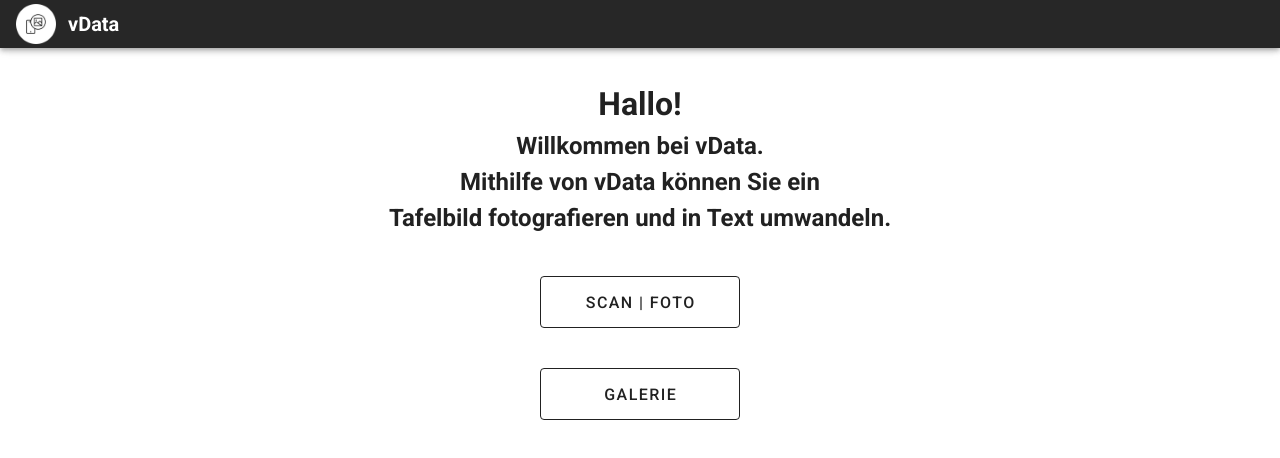
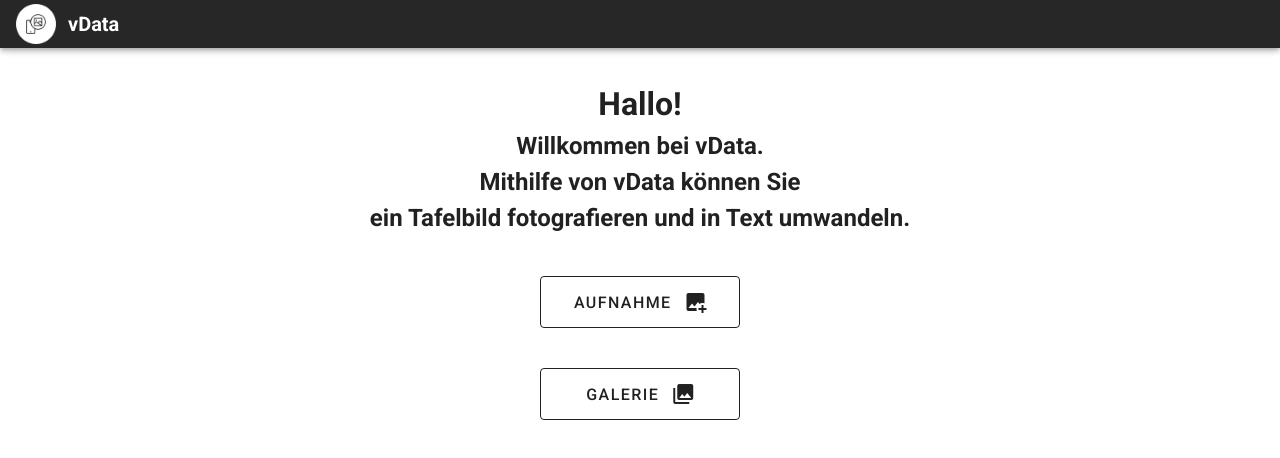
Before and after one commit to WojtasikFilip/Wojtasik-PWA-App, a Vue app: page / in a window 1280 px wide. Shown: the top 458 px of the page. Built offline with nearby package versions, Linux system fonts and the light colour scheme; no server answers.

Commit message:
Server + Testdaten

```diff
--- a/package.json
+++ b/package.json
@@ -4,7 +4,8 @@
   "private": true,
   "scripts": {
     "serve": "vue-cli-service serve",
-    "build": "vue-cli-service build",
+    "build": "vue-cli-service build --no-clean",
+    "start": "http-server ./dist",
     "lint": "vue-cli-service lint"
   },
   "dependencies": {
--- a/src/App.vue
+++ b/src/App.vue
@@ -7,17 +7,31 @@
       <v-spacer></v-spacer>
     </v-app-bar>
     <v-main>
-      <router-view />
+      <router-view :mitschriften="mitschriften" />
     </v-main>
   </v-app>
 </template>
 
 <script>
+import axios from 'axios';
 export default {
   name: 'App',
+  created() {
+    this.fetchMitschriften();
+  },
+  data: () => ({
+    mitschriften: [],
+    serverAddress: process.env.VUE_APP_SERVER,
+  }),
 
-  data: () => ({
-    //
-  }),
+  methods: {
+    async fetchMitschriften() {
+      let { data } = await axios({
+        url: this.serverAddress + '/mitschriften',
+        method: 'GET',
+      });
+      this.mitschriften = data;
+    },
+  },
 };
 </script>
--- a/src/router/index.js
+++ b/src/router/index.js
@@ -24,9 +24,9 @@ const routes = [
     component: () => import('../views/Galerie.vue'),
   },
   {
-    path: '/bildmittext',
+    path: '/bildmittext/:id',
     name: 'BildText',
-    // props: true,
+    props: true,
     component: () => import('../views/BildmitText.vue'),
   },
 ];
--- a/src/views/Aufnahme.vue
+++ b/src/views/Aufnahme.vue
@@ -1,6 +1,9 @@
 <template>
   <div class="text-center">
     <h1>Fotografieren Sie hier die Tafel ab</h1>
+
+
+
     <v-btn to="/">Home</v-btn>
   </div>
 </template>
--- a/src/views/Galerie.vue
+++ b/src/views/Galerie.vue
@@ -1,13 +1,31 @@
 <template>
   <div class="text-center">
     <h1>Hier finden Sie alle Tafelbilder</h1>
-    <v-btn to="/bildmittext">Mitschrift 1</v-btn>
     <v-btn to="/">Home</v-btn>
+    <v-container class="d-flex flex-wrap justify-center">
+      <div v-for="m of mitschriften" :key="m.id">
+        <img :src="m.img" alt="Bild der Mitschrift" width="400" />
+        <v-btn :to="`/bildmittext/${m.id}`">Dahin</v-btn>
+        <h4>Mitschrift vom {{ m.date }}</h4>
+      </div>
+    </v-container>
   </div>
 </template>
 
 <script>
-export default {};
+export default {
+  props: {
+    mitschriften: {
+      type: Array,
+    },
+    id: {
+      type: String,
+    },
+  },
+  created() {
+    console.log(this.mitschriften);
+  },
+};
 </script>
 
 <style lang="scss" scoped></style>
--- a/src/views/Home.vue
+++ b/src/views/Home.vue
@@ -3,14 +3,18 @@
     <div class="pa-5">
       <h1>Hallo!</h1>
       <h2>Willkommen bei vData.</h2>
-      <h2>Mithilfe von vData können Sie ein</h2>
-      <h2>Tafelbild fotografieren und in Text umwandeln.</h2>
+      <h2>Mithilfe von vData können Sie</h2>
+      <h2>ein Tafelbild fotografieren und in Text umwandeln.</h2>
     </div>
 
     <div>
-      <v-btn outlined x-large width="200" class="mb-5 mt-5" to="/aufnahme">SCAN | FOTO</v-btn>
+      <v-btn outlined x-large width="200" class="mb-5 mt-5" to="/aufnahme"
+        >AUFNAHME <v-icon class="ml-3">mdi-image-plus</v-icon></v-btn
+      >
       <br />
-      <v-btn outlined x-large width="200" class="mt-5" to="/galerie">GALERIE</v-btn>
+      <v-btn outlined x-large width="200" class="mt-5" to="/galerie"
+        >GALERIE <v-icon class="ml-3">mdi-image-multiple</v-icon></v-btn
+      >
     </div>
   </v-container>
 </template>
--- a/vue.config.js
+++ b/vue.config.js
@@ -1,4 +1,6 @@
+const path = require('path');
 module.exports = {
+  outputDir: path.resolve(__dirname, '../server/public'),
   transpileDependencies: ['vuetify'],
   pwa: {
     workboxPluginMode: 'InjectManifest',
```
Also changed, not shown: 25 other files (tests, documents, lock files or other folders).
